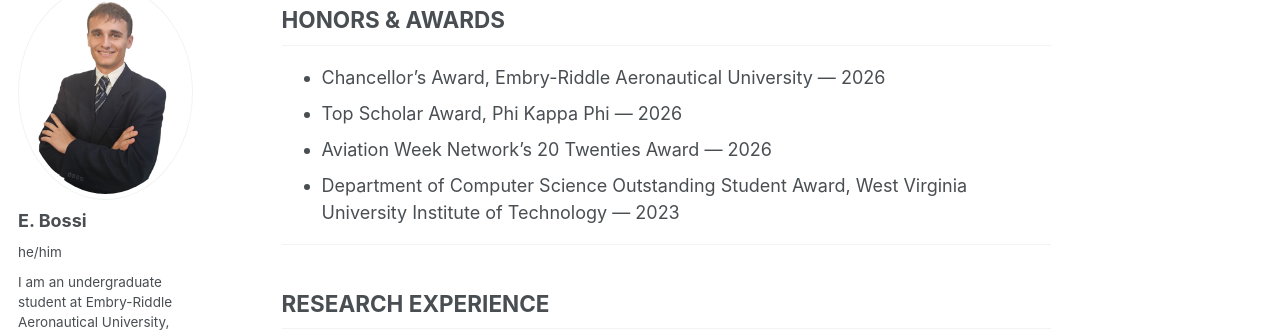
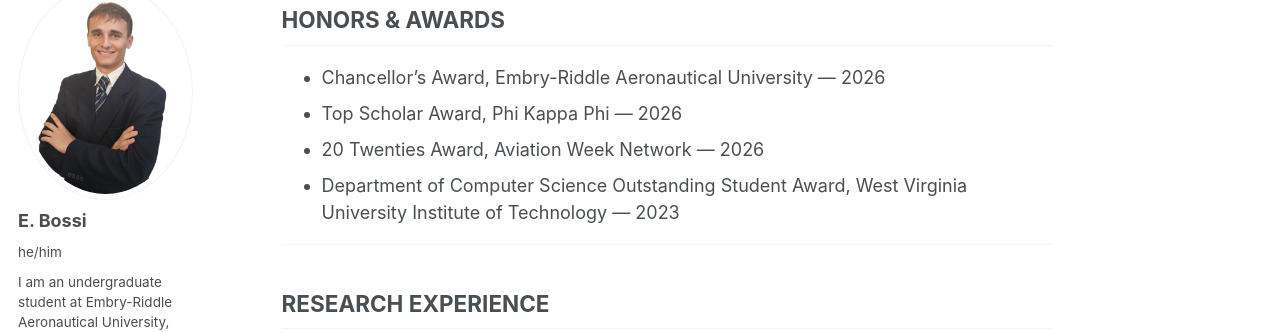
Before and after one commit to bossiemanuele/bossiemanuele.github.io, a Jekyll site: the page built from _pages/cv.md, in a window 1280 px wide and 900 px high, scrolled down 958 px. Shown: the part 121-453 px from the top of the window. Built offline with Jekyll 4.4.1, drawn with Linux system fonts in a browser that asks for light colours.

Commit message:
Update cv.md

```diff
--- a/_pages/cv.md
+++ b/_pages/cv.md
@@ -54,7 +54,7 @@
 
 - Chancellor’s Award, Embry-Riddle Aeronautical University — 2026
 - Top Scholar Award, Phi Kappa Phi — 2026
-- Aviation Week Network's 20 Twenties Award — 2026
+- 20 Twenties Award, Aviation Week Network — 2026
 - Department of Computer Science Outstanding Student Award, West Virginia University Institute of Technology — 2023
 
 ---
```
